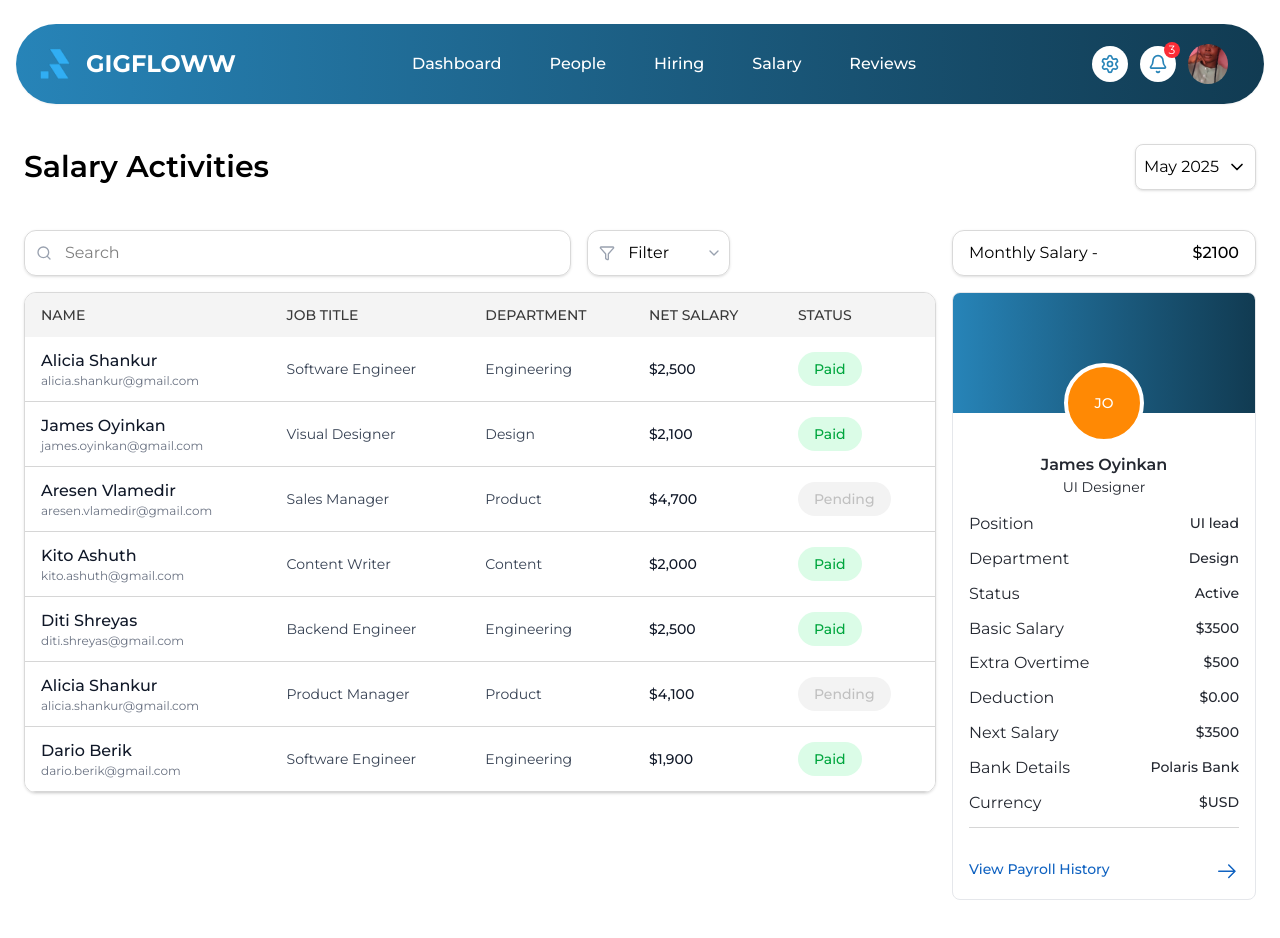
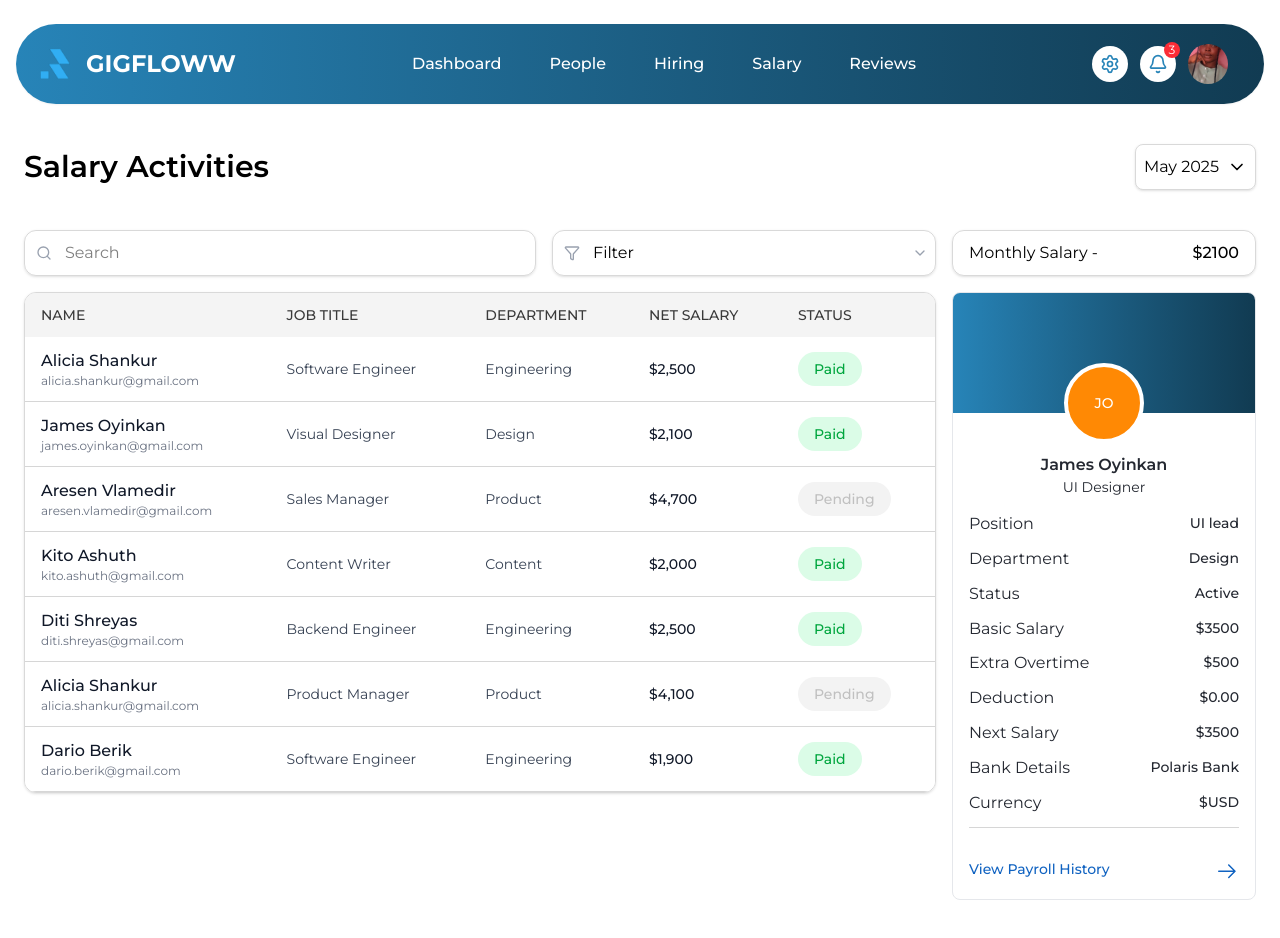
Before and after one commit to Ayushkumarxx/gigfloww, a React (Vite) app: page /Salary in a window 1280 px wide. Built offline with nearby package versions, Linux system fonts and the light colour scheme.

Commit message:
added and fixed code

```diff
--- a/src/pages/salary/Salary.tsx
+++ b/src/pages/salary/Salary.tsx
@@ -140,18 +140,18 @@ const Salary: React.FC = () => {
               </div>
 
               {/* Keeping filter dropdown separate for clarity and better alignment */}
-              <div className="relative w-full sm:w-auto">
-                <Filter className="absolute left-3 top-1/2 transform -translate-y-1/2 w-4 h-4 text-gray-400" />
+              <div className="relative w-full max-w-xs sm:max-w-sm">
+                <Filter className="absolute left-3 top-1/2 transform -translate-y-1/2 w-4 h-4 text-gray-400 pointer-events-none" />
                 <select
                   value={filterStatus}
                   onChange={(e) => setFilterStatus(e.target.value)}
-                  className="appearance-none border border-black/15 rounded-xl shadow-sm pl-10 pr-8 py-2.5 text-md focus:outline-none focus:ring-1 focus:ring-blue-500"
+                  className="appearance-none w-full border border-black/15 rounded-xl shadow-sm pl-10 pr-8 py-2.5 text-md focus:outline-none focus:ring-1 focus:ring-blue-500 truncate"
                 >
                   <option value="">Filter</option>
                   <option value="Paid">Paid</option>
                   <option value="Pending">Pending</option>
                 </select>
-                <ChevronDown className="absolute right-2 top-1/2 transform -translate-y-1/2 w-4 h-4 text-gray-400" />
+                <ChevronDown className="absolute right-2 top-1/2 transform -translate-y-1/2 w-4 h-4 text-gray-400 pointer-events-none" />
               </div>
             </div>
 
```
